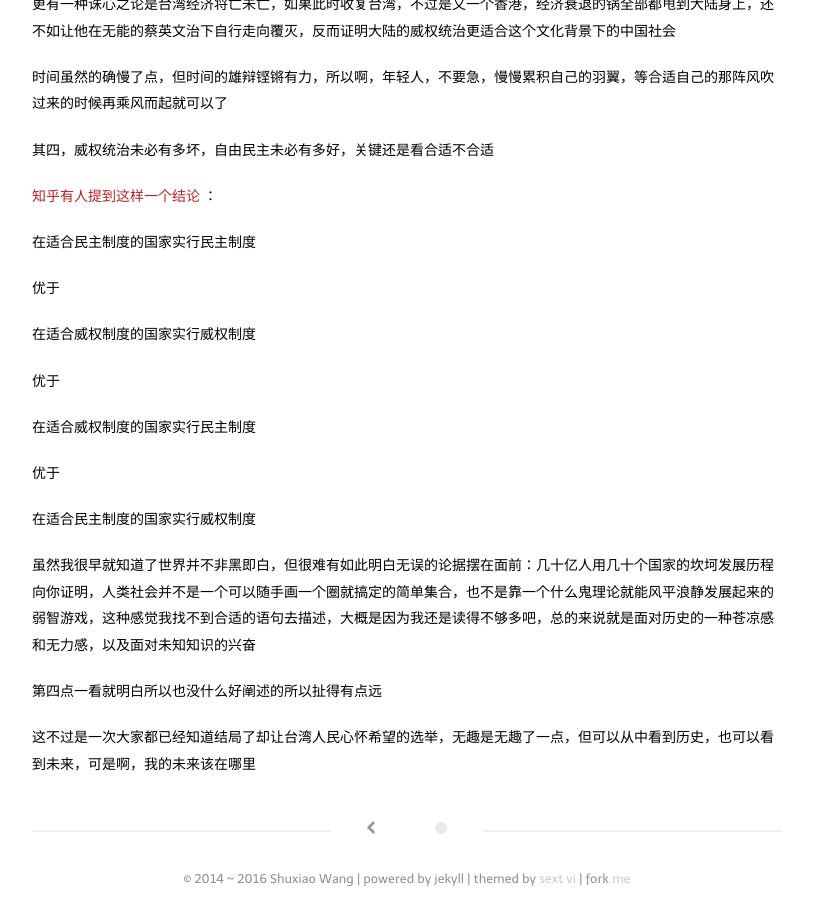
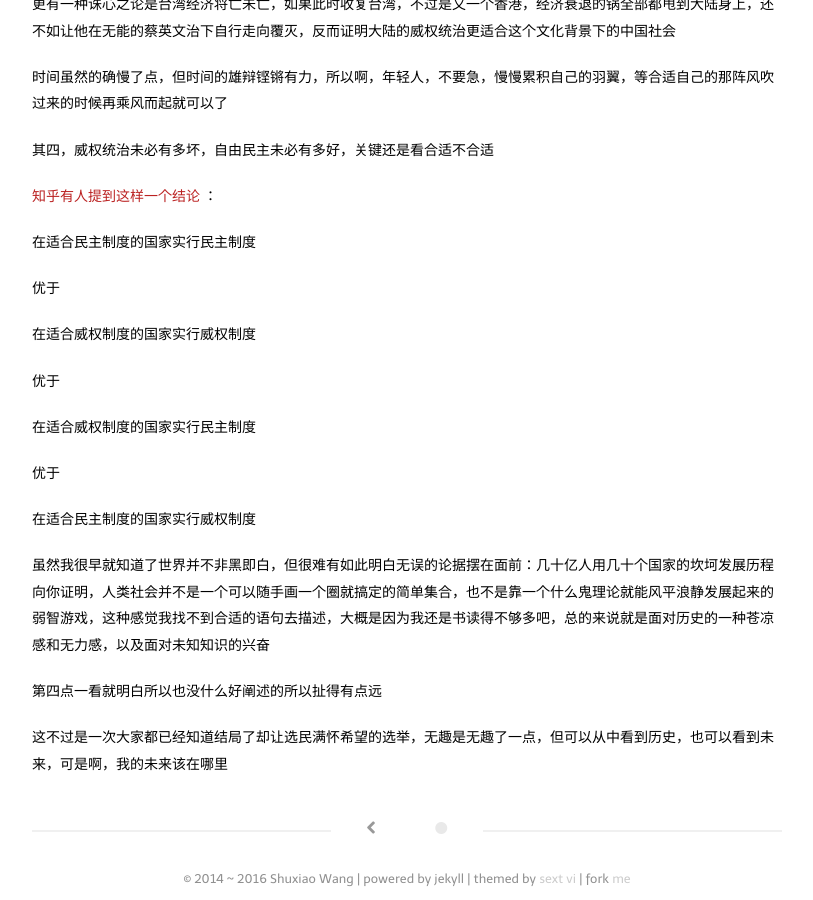
Before and after one commit to keaising/blogs, a Jekyll site: the page built from _posts/2016-01-16-Tai-Wan.md, in a window 1280 px wide and 900 px high, scrolled down 2391 px. Shown: the whole window, without its empty margins (233-1046 px from the left). Built offline with Jekyll 4.4.1, drawn with Linux system fonts in a browser that asks for light colours; some web fonts are replaced; Markdown is read by kramdown in place of the engine named in the settings; a script that is not in the unit is left out.

Commit message:
add a new post

```diff
--- a/_posts/2016-01-16-Tai-Wan.md
+++ b/_posts/2016-01-16-Tai-Wan.md
@@ -93,8 +93,8 @@ tags:
 
 在适合民主制度的国家实行威权制度
 
-虽然我很早就知道了世界并不非黑即白，但很难有如此明白无误的论据摆在面前：几十亿人用几十个国家的坎坷发展历程向你证明，人类社会并不是一个可以随手画一个圈就搞定的简单集合，也不是靠一个什么鬼理论就能风平浪静发展起来的弱智游戏，这种感觉我找不到合适的语句去描述，大概是因为我还是读得不够多吧，总的来说就是面对历史的一种苍凉感和无力感，以及面对未知知识的兴奋
+虽然我很早就知道了世界并不非黑即白，但很难有如此明白无误的论据摆在面前：几十亿人用几十个国家的坎坷发展历程向你证明，人类社会并不是一个可以随手画一个圈就搞定的简单集合，也不是靠一个什么鬼理论就能风平浪静发展起来的弱智游戏，这种感觉我找不到合适的语句去描述，大概是因为我还是书读得不够多吧，总的来说就是面对历史的一种苍凉感和无力感，以及面对未知知识的兴奋
 
 第四点一看就明白所以也没什么好阐述的所以扯得有点远
 
-这不过是一次大家都已经知道结局了却让台湾人民心怀希望的选举，无趣是无趣了一点，但可以从中看到历史，也可以看到未来，可是啊，我的未来该在哪里
+这不过是一次大家都已经知道结局了却让选民满怀希望的选举，无趣是无趣了一点，但可以从中看到历史，也可以看到未来，可是啊，我的未来该在哪里
```
